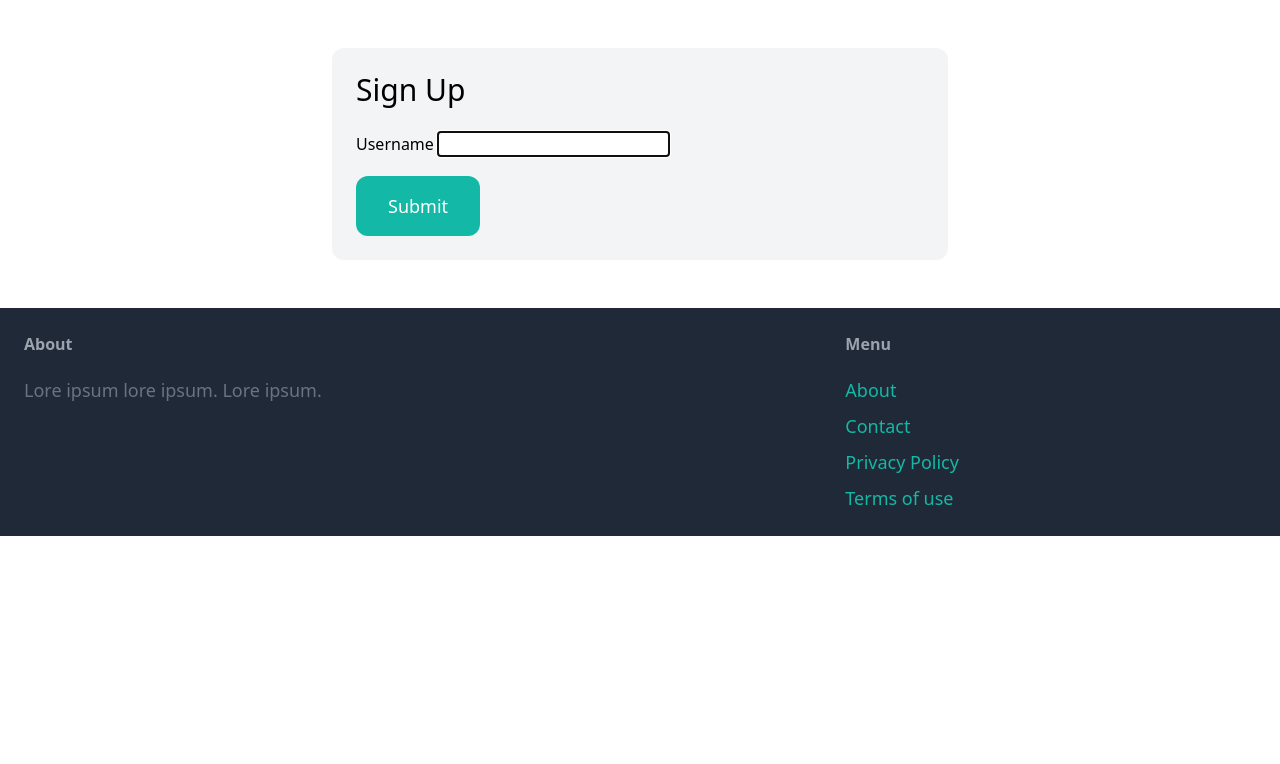
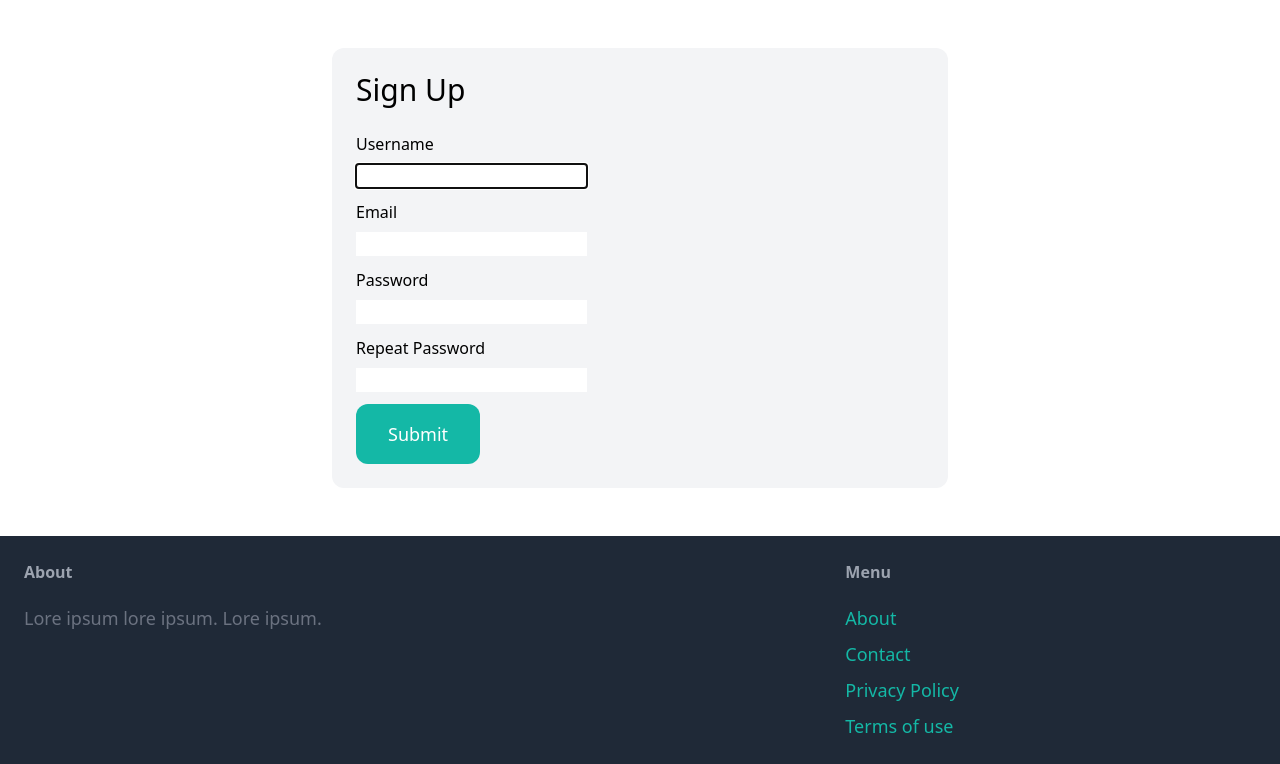
Before and after one commit to oanapintoiu/marketplace, a Django app: page /signup/ in a window 1280 px wide. Shown: the part 77-841 px from the top of the page. Before the commit the page ends 613 px from the top, so only its background shows below. Run offline with Django 5.2, Linux system fonts and the light colour scheme; some libraries are stand-ins or nearby versions.

Commit message:
added email and passwords fields

```diff
--- a/tebby_bear/core/templates/core/signup.html
+++ b/tebby_bear/core/templates/core/signup.html
@@ -1,19 +1,45 @@
-{% extends "core/base.html" %}
+{% extends 'core/base.html' %}
 
-{% block title  %}Sign up{% endblock  %}
+{% block title %}
+  Sign up
+{% endblock %}
 
-{% block  content %}
-<div class="w-1/2 my-6 mx-auto p-6 bg-gray-100 rounded-xl">
+{% block content %}
+  <div class="w-1/2 my-6 mx-auto p-6 bg-gray-100 rounded-xl">
     <h1 class="mb-6 text-3xl">Sign Up</h1>
-    <form method="post" action-".">
-        {% csrf_token %}
-        {{form.non_field_errors}}
-        <div class="mb-3">
-            <label class="inline-block mb-2">Username<label>
-                {{form.username}}
+    <form method="post" action=".">
+      {% csrf_token %}
+
+      <div class="mb-3">
+        <label class="inline-block mb-2">Username</label><br />
+        {{ form.username }}
+      </div>
+
+      <div class="mb-3">
+        <label class="inline-block mb-2">Email</label><br />
+        {{ form.email }}
+      </div>
+
+      <div class="mb-3">
+        <label class="inline-block mb-2">Password</label><br />
+        {{ form.password1 }}
+      </div>
+
+      <div class="mb-3">
+        <label class="inline-block mb-2">Repeat Password</label><br />
+        {{ form.password2 }}
+      </div>
+
+      {% if form.errors or form.non_field_errors %}
+        <div class="mb-3 p-6 bg-red-100 rounded-xl">
+          {% for field in form %}
+            {{ field.errors }}
+          {% endfor %}
+          {{ form.non_field_errors }}
         </div>
-        <button class="py-4 px-8 text-lg bg-teal-500 hover:bg-teal-700 rounded-xl text-white">Submit</button>
+      {% endif %}
 
+      <button class="py-4 px-8 text-lg bg-teal-500 hover:bg-teal-700 rounded-xl text-white">Submit</button>
     </form>
-</div>
-{% endblock  %}
+  </div>
+{% endblock %}
```
Also changed, not shown: readme.md.
